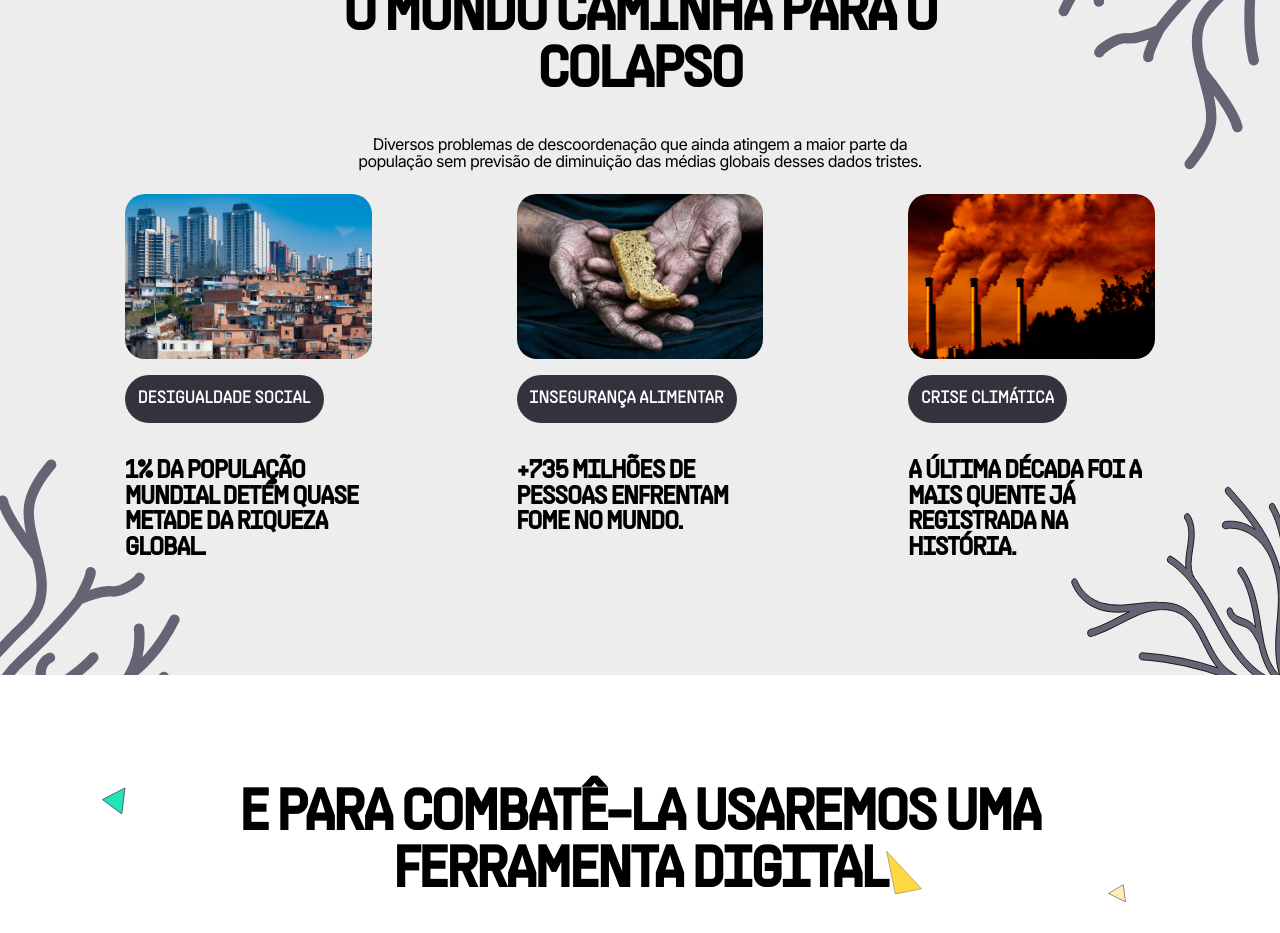
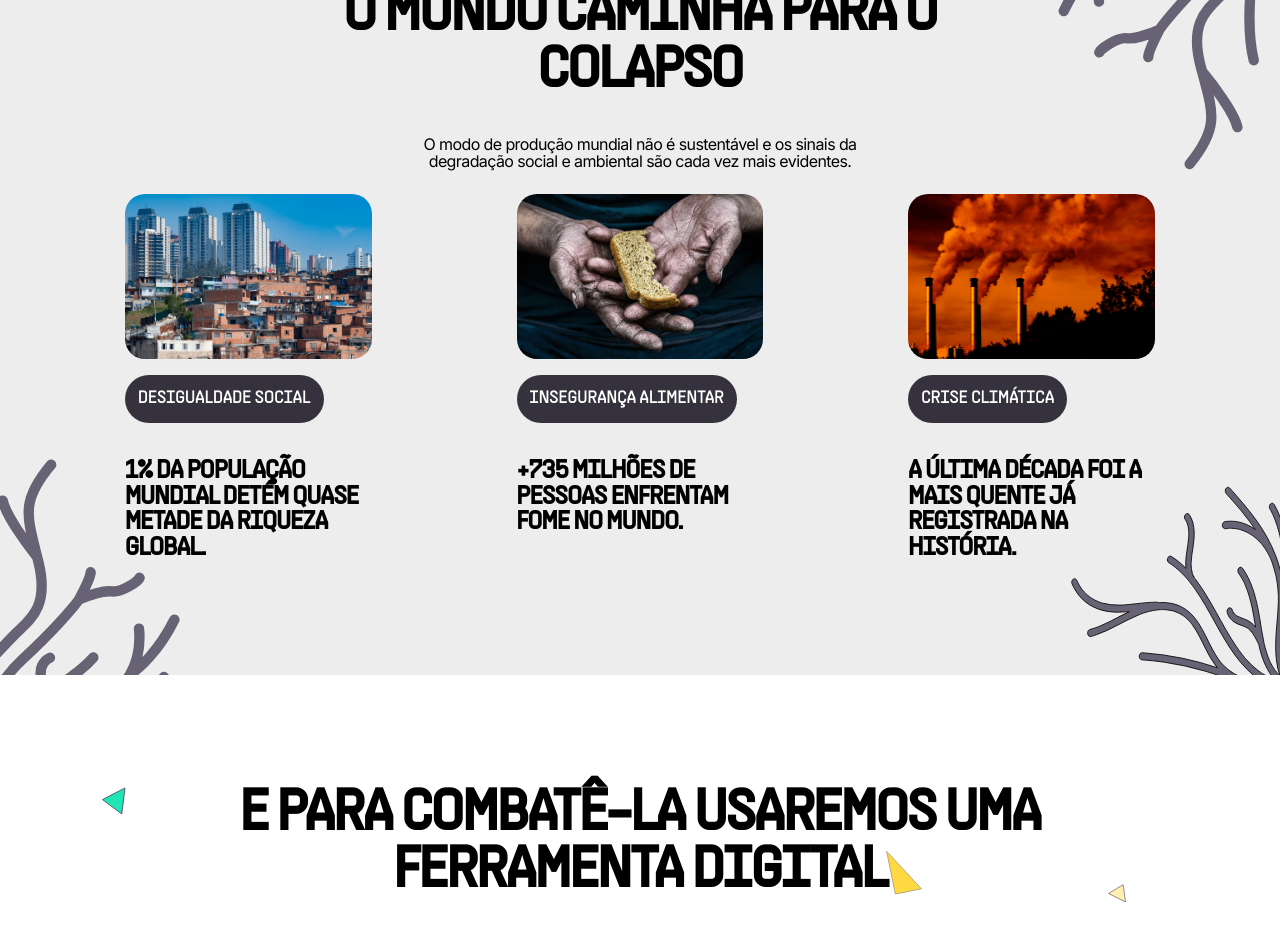
Before and after one commit to greenpillbr/greenpill-website, a React (Vite) app: page / in a window 1280 px wide. Shown: the part 1020-1953 px from the top of the page. Built offline with nearby package versions, Linux system fonts and the light colour scheme.

Commit message:
improve colapso subtitle

```diff
--- a/src/sections/Colapso/Colapso.tsx
+++ b/src/sections/Colapso/Colapso.tsx
@@ -28,8 +28,7 @@ export function Colapso() {
         <div className={styles.header}>
           <h2 className="h1">O mundo caminha para o colapso</h2>
           <p className="p-lg">
-            Diversos problemas de descoordenação que ainda atingem a maior parte da população sem
-            previsão de diminuição das médias globais desses dados tristes.
+            O modo de produção mundial não é sustentável e os sinais da degradação social e ambiental são cada vez mais evidentes.
           </p>
         </div>
         <div className={styles.grid}>
```
